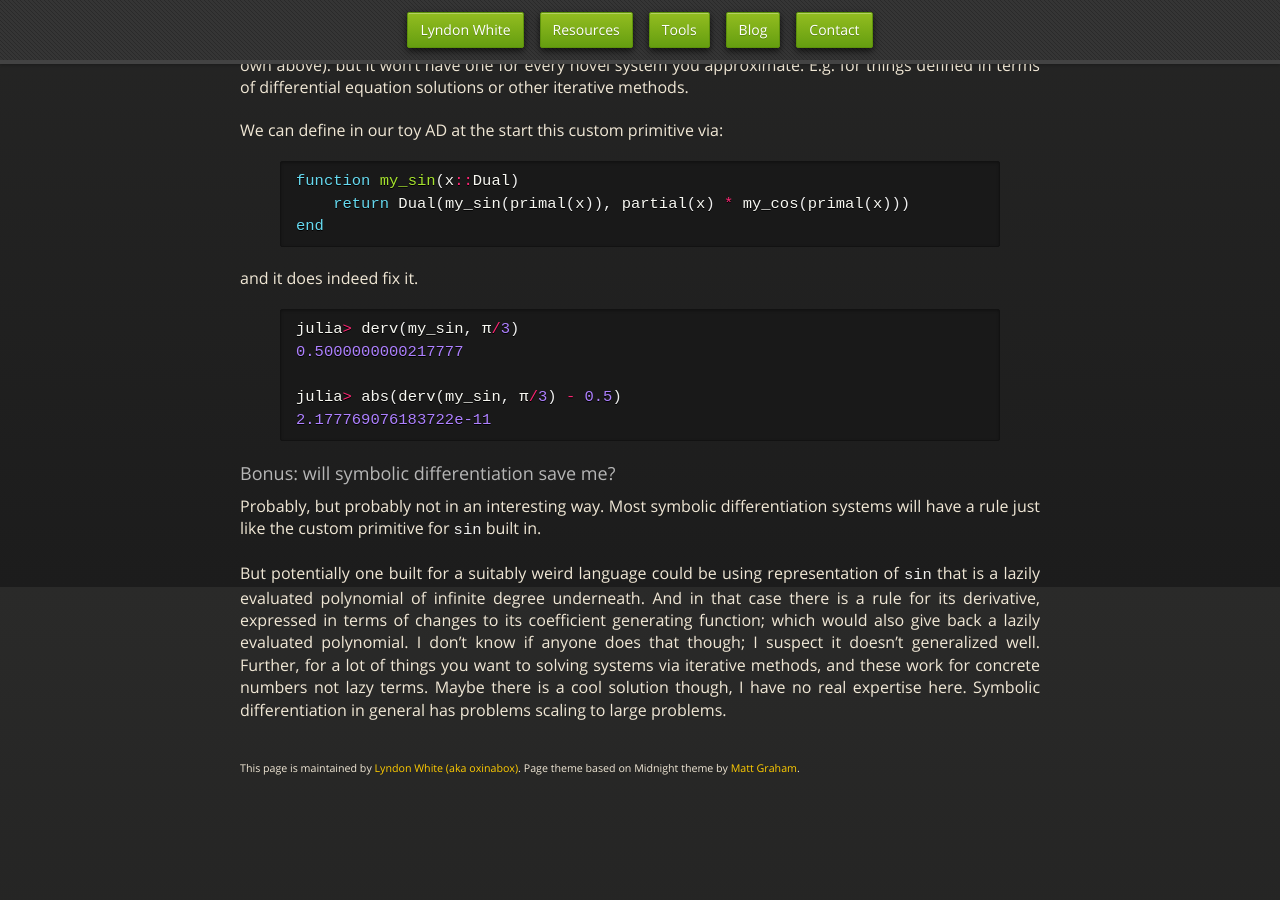
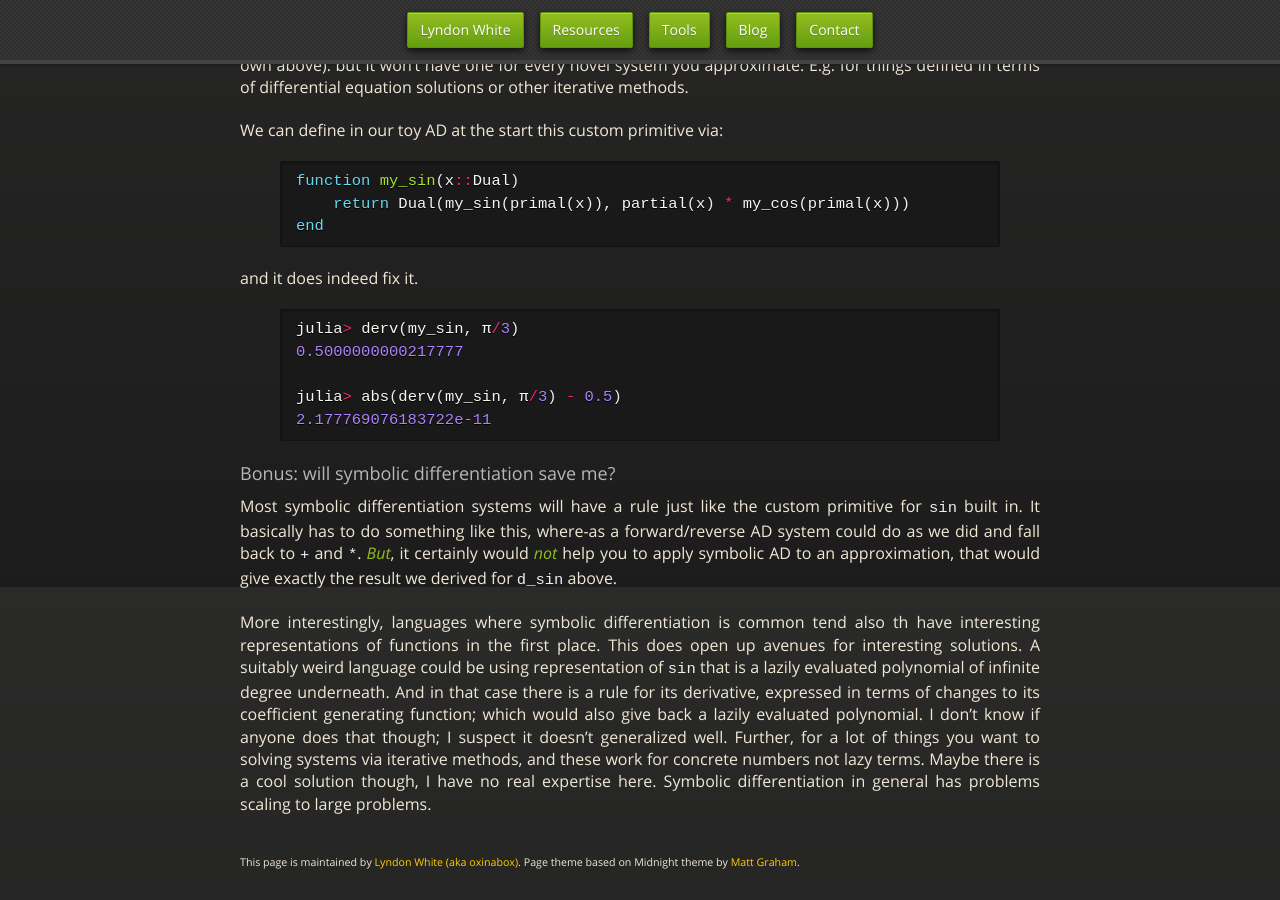
Before and after one commit to oxinabox/oxinabox.github.io, a Jekyll site: the page built from _posts/2021-02-08-AD-truncation-error.md, in a window 1280 px wide and 900 px high, scrolled down 4813 px. Built offline with Jekyll 4.4.1, drawn with Linux system fonts in a browser that asks for light colours; nearby versions of some CDN libraries; some web fonts are replaced; formulas are drawn with MathJax 3; before the commit the page ends 5619 px from its top, so only the background shows below that.

Commit message:
clarify symbolic

```diff
--- a/_posts/2021-02-08-AD-truncation-error.md
+++ b/_posts/2021-02-08-AD-truncation-error.md
@@ -250,10 +250,13 @@ julia> abs(derv(my_sin, π/3) - 0.5)
 
 ### Bonus: will symbolic differentiation save me?
 
-Probably, but probably not in an interesting way.
 Most symbolic differentiation systems will have a rule just like the custom primitive for `sin` built in.
+It basically has to do something like this, where-as a forward/reverse AD system could do as we did and fall back to `+` and `*`.
+*But*, it certainly would *not* help you to apply symbolic AD to an approximation, that would give exactly the result we derived for `d_sin` above.
 
-But potentially one built for a suitably weird language could be using representation of `sin` that is a lazily evaluated polynomial of infinite degree underneath.
+More interestingly, languages where symbolic differentiation is common tend also th have interesting representations of functions in the first place.
+This does open up avenues for interesting solutions.
+A suitably weird language could be using representation of `sin` that is a lazily evaluated polynomial of infinite degree underneath.
 And in that case there is a rule for its derivative, expressed in terms of changes to its coefficient generating function; which would also give back a lazily evaluated polynomial.
 I don't know if anyone does that though; I suspect it doesn't generalized well.
 Further, for a lot of things you want to solving systems via iterative methods, and these work for concrete numbers not lazy terms.
```
